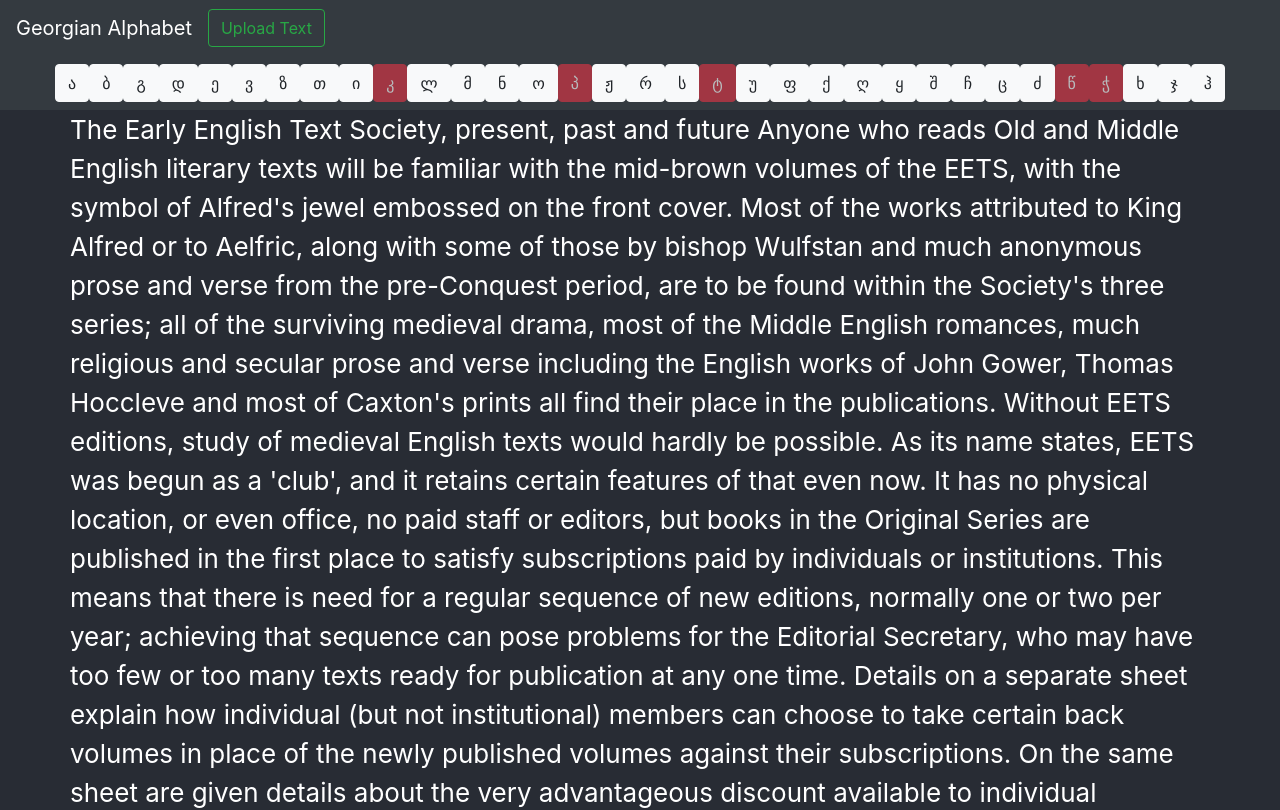
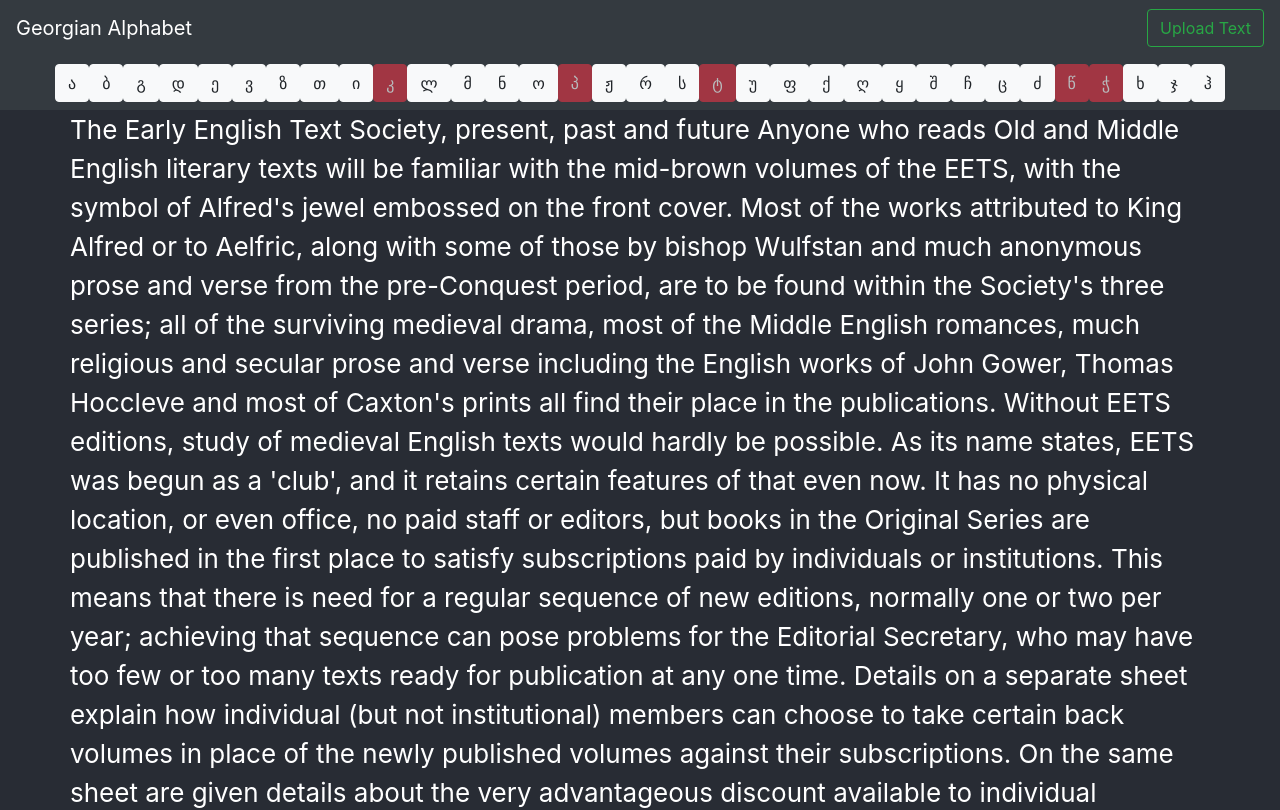
Before and after one commit to Antibioticvz/learn-alphabet, a React (Create React App) app: page / in a window 1280 px wide. Shown: the top 810 px of the page. Built offline with nearby package versions, Linux system fonts and the light colour scheme.

Commit message:
moaved upload button

```diff
--- a/src/App.jsx
+++ b/src/App.jsx
@@ -1,5 +1,5 @@
 import React, { Component } from "react"
-import { Container, Row, Navbar, Form, Button } from "react-bootstrap"
+import { Container, Row, Navbar, Nav, Button } from "react-bootstrap"
 
 import ButtonsBar from "./components/buttons_bar"
 import TextModal from "./components/text_modal"
@@ -63,12 +63,10 @@
           <Navbar.Brand href="https://en.wikibooks.org/wiki/Georgian/Alphabet" target="_blank">
             Georgian Alphabet
           </Navbar.Brand>
-
-          <Form inline>
-            <Button variant="outline-success" onClick={this.onOpenModal}>
-              Upload Text
-            </Button>
-          </Form>
+          <Nav className="mr-auto" />
+          <Button variant="outline-success" onClick={this.onOpenModal}>
+            Upload Text
+          </Button>
         </Navbar>
 
         <Navbar bg="dark" variant="dark" sticky={"top"} className="justify-content-center">
```
